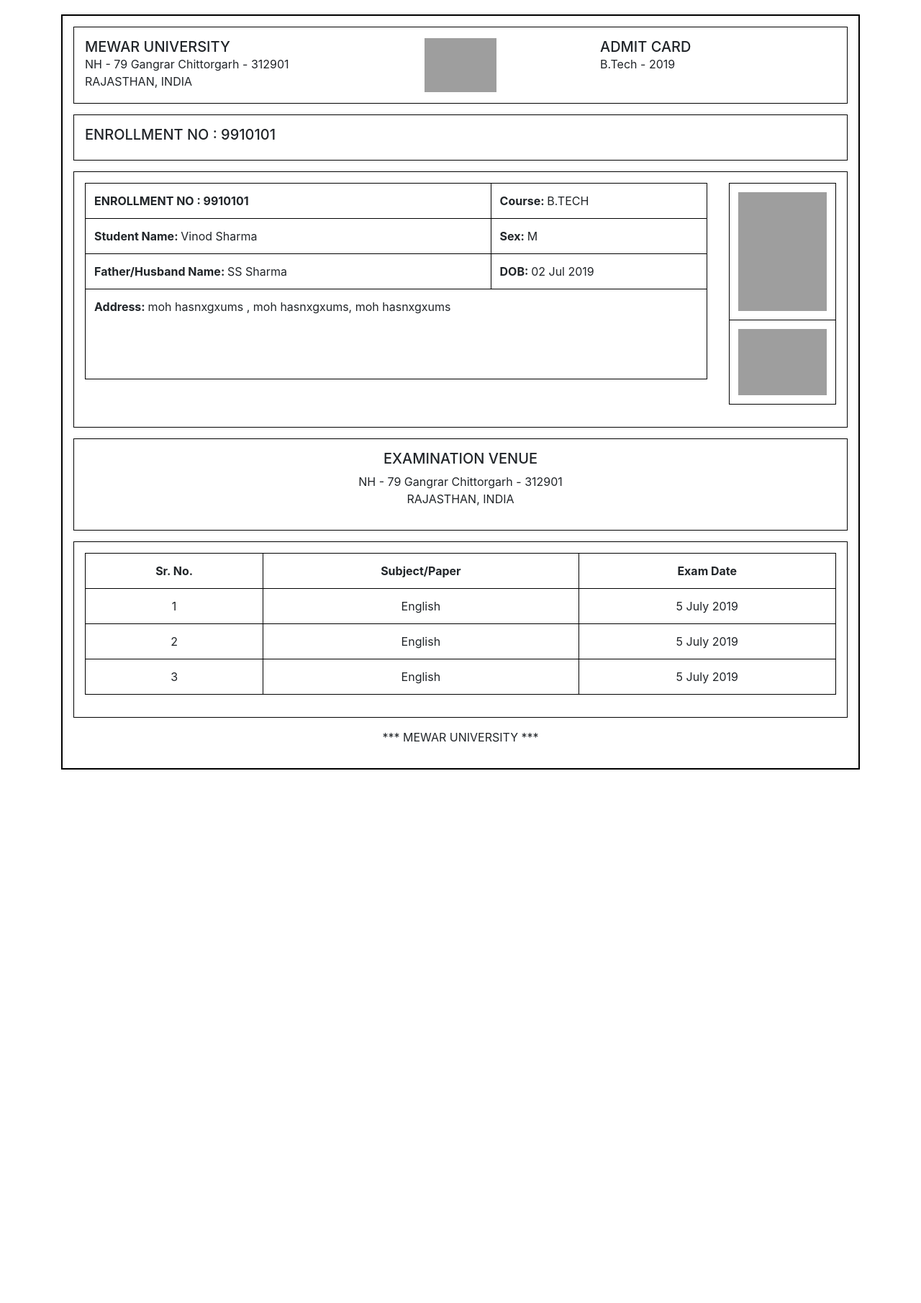
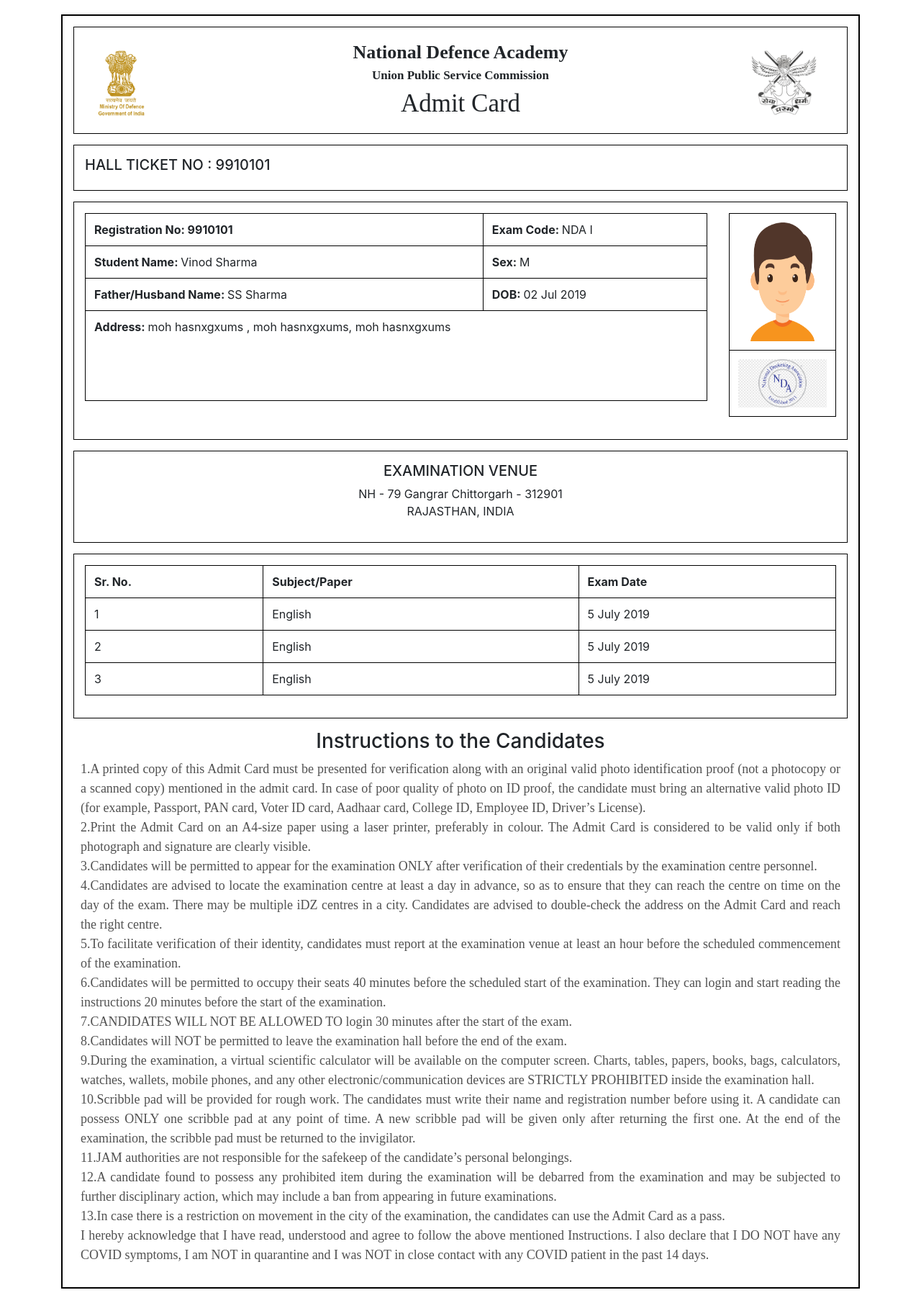
Before and after one commit to Ajaywagh2298/NDA_EXAM, a PHP site: page /Candidate/Admit_card.php in a window 1280 px wide. Shown: the whole page at 72% size. Before the commit the page ends 1069 px from the top, so only its background shows below. Run offline with PHP 8.4, Linux system fonts and the light colour scheme; lists and menus that the app fills with data are empty; grey boxes are pictures that could not be loaded.

Commit message:
commit Admit_card.php

```diff
--- a/Candidate/Admit_card.php
+++ b/Candidate/Admit_card.php
@@ -1,4 +1,8 @@
+<?php include "connection.php"; ?>
+<?php session_start(); ?>
+<?php
 
+ ?>
 <!doctype html>
 <html lang="en">
 <head>
@@ -52,22 +56,23 @@
             <div class="BoxA border- padding mar-bot">
                 <div class="row">
                     <div class="col-sm-4">
-                        <h5>MEWAR UNIVERSITY</h5>
-                        <p>NH - 79 Gangrar Chittorgarh - 312901 <br> RAJASTHAN, INDIA</p>
+                        <img src="Form/img/logo1.png" width="100px;" />
                     </div>
-                    <div class="col-sm-4 txt-center">
-                        <img src="http://peoplehelp.in/mewaruni/assets/images/mewaruniversity.jpg" width="100px;" />
+                    <div class="col-sm-4 txt-center" style="font-family: Times New Roman;">
+                        <p style="font-size: 26px;"><b>National Defence Academy</b></p>
+                        <p style="font-size: 17px;"><b>Union Public Service Commission</b></p>
+                        <p style="font-size:35px;"> Admit Card</p>
+
                     </div>
-                    <div class="col-sm-4">
-                        <h5>Admit Card</h5>
-                        <p>B.Tech - 2019</p>
+                    <div class="col-sm-4 text-right">
+                        <img src="Form/img/img3.png" width="140px;" style="padding-top: 10px;" />
                     </div>
                 </div>
             </div>
             <div class="BoxC border- padding mar-bot">
                 <div class="row">
                     <div class="col-sm-6">
-                        <h5>Enrollment No : 9910101</h5>
+                        <h5>Hall Ticket No : 9910101</h5>
                     </div>
                 </div>
             </div>
@@ -77,8 +82,8 @@
                         <table class="table table-bordered">
                             <tbody>
                             <tr>
-                                <td><b>ENROLLMENT NO : 9910101</b></td>
-                                <td><b>Course: </b> B.TECH</td>
+                                <td><b>Registration No: 9910101</b></td>
+                                <td><b>Exam Code: </b> NDA I</td>
                             </tr>
                             <tr>
                                 <td><b>Student Name: </b>Vinod Sharma</td>
@@ -89,7 +94,7 @@
                                 <td><b>DOB: </b>02 Jul 2019</td>
                             </tr>
                             <tr>
-                                <td colspan="2" style="    height: 125px;"><b>Address: </b>moh hasnxgxums , moh hasnxgxums, moh hasnxgxums</td>
+                                <td colspan="2" style="height: 125px;"><b>Address: </b>moh hasnxgxums , moh hasnxgxums, moh hasnxgxums</td>
                             </tr>
                             </tbody>
                         </table>
@@ -98,10 +103,10 @@
                         <table class="table table-bordered">
                             <tbody>
                             <tr>
-                                <th scope="row txt-center"><img src="http://peoplehelp.in/mewaruni/assets/uploads/student_photo/cda1af3d3e81a4b46ef182a5336b778b.jpg" width="123px" height="165px" /></th>
+                                <th scope="row txt-center"><img src="Form/img/boy.png" width="123px" height="165px" /></th>
                             </tr>
                             <tr>
-                                <th scope="row txt-center"><img src="http://peoplehelp.in/mewaruni/images/signature.png" /></th>
+                                <th scope="row txt-center"><img src="Form/img/img4.png" /></th>
                             </tr>
                             </tbody>
                         </table>
@@ -148,8 +153,37 @@
                     </div>
                 </div>
             </div>
-            <footer class="txt-center">
-                <p>*** MEWAR UNIVERSITY ***</p>
+            <footer class="">
+                <div class="text-center"><h3>Instructions to the Candidates</h3></div>
+                <div class="text-justify">
+                <p style="padding-left: 10px;padding-right: 10px;font-family: Times New Roman;color:#515151;font-size: 18px;">
+                    1.A printed copy of this Admit Card must be presented for verification along with an original valid photo identification proof (not a photocopy or a
+                    scanned copy) mentioned in the admit card. In case of poor quality of photo on ID proof, the candidate must bring an alternative valid photo ID (for
+                    example, Passport, PAN card, Voter ID card, Aadhaar card, College ID, Employee ID, Driver’s License).<br>
+                    2.Print the Admit Card on an A4-size paper using a laser printer, preferably in colour. The Admit Card is considered to be valid only if both photograph
+                    and signature are clearly visible.<br>
+                    3.Candidates will be permitted to appear for the examination ONLY after verification of their credentials by the examination centre personnel.<br>
+                    4.Candidates are advised to locate the examination centre at least a day in advance, so as to ensure that they can reach the centre on time on the day
+                    of the exam. There may be multiple iDZ centres in a city. Candidates are advised to double-check the address on the Admit Card and reach
+                    the right centre.<br>
+                    5.To facilitate verification of their identity, candidates must report at the examination venue at least an hour before the scheduled commencement of the
+                    examination.<br>
+                    6.Candidates will be permitted to occupy their seats 40 minutes before the scheduled start of the examination. They can login and start reading the
+                    instructions 20 minutes before the start of the examination.<br>
+                    7.CANDIDATES WILL NOT BE ALLOWED TO login 30 minutes after the start of the exam.<br>
+                    8.Candidates will NOT be permitted to leave the examination hall before the end of the exam.<br>
+                    9.During the examination, a virtual scientific calculator will be available on the computer screen. Charts, tables, papers, books, bags, calculators,
+                    watches, wallets, mobile phones, and any other electronic/communication devices are STRICTLY PROHIBITED inside the examination hall.<br>
+                    10.Scribble pad will be provided for rough work. The candidates must write their name and registration number before using it. A candidate can possess
+                    ONLY one scribble pad at any point of time. A new scribble pad will be given only after returning the first one. At the end of the examination, the
+                    scribble pad must be returned to the invigilator.<br>
+                    11.JAM authorities are not responsible for the safekeep of the candidate’s personal belongings.<br>
+                    12.A candidate found to possess any prohibited item during the examination will be debarred from the examination and may be subjected to further
+                    disciplinary action, which may include a ban from appearing in future examinations.<br>
+                    13.In case there is a restriction on movement in the city of the examination, the candidates can use the Admit Card as a pass.<br>
+                    I hereby acknowledge that I have read, understood and agree to follow the above mentioned Instructions. I also declare that I DO NOT have any
+                    COVID symptoms, I am NOT in quarantine and I was NOT in close contact with any COVID patient in the past 14 days.<br>
+                </p></div>
             </footer>
 
         </div>
```
